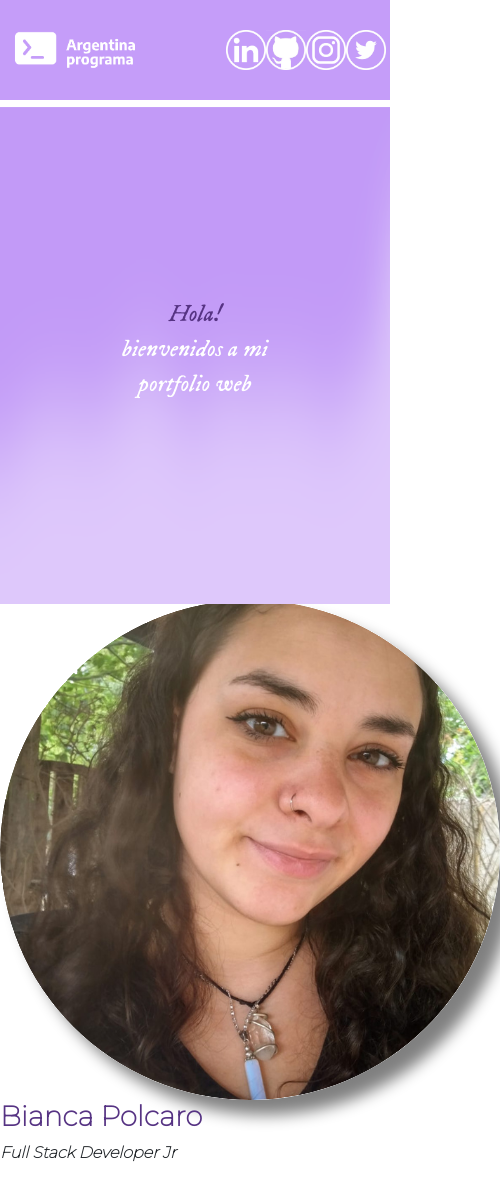
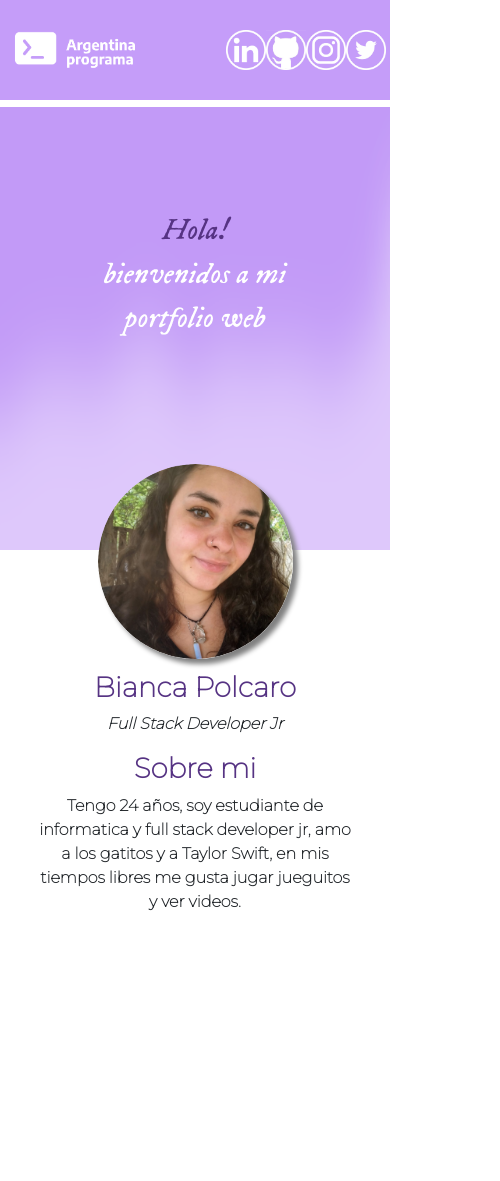
Before and after one commit to biann026/AP_MiPortfolio_Front, an Angular app in the folder Portfolio/: page / in a window 390 px wide. Shown: the whole page, 500 px wide, since content can reach past the window. After the commit the page ends 930 px from the top, so only its background shows below. Built offline with nearby package versions, Linux system fonts and the light colour scheme.

Commit message:
sobre-mi
cambios para que se vea bonito

```diff
--- a/Portfolio/src/app/app.component.html
+++ b/Portfolio/src/app/app.component.html
@@ -1,3 +1,3 @@
 <app-header></app-header>
 <app-banner></app-banner>
-<app-persona></app-persona>
+<app-sobre-mi></app-sobre-mi>
--- a/Portfolio/src/app/app.module.ts
+++ b/Portfolio/src/app/app.module.ts
@@ -6,7 +6,6 @@ import { AppComponent } from './app.component';
 import { HeaderComponent } from './components/header/header.component';
 import { BannerComponent } from './components/banner/banner.component';
 import { SobreMiComponent } from './components/sobre-mi/sobre-mi.component';
-import { PersonaComponent } from './components/persona/persona.component';
 
 @NgModule({
   declarations: [
@@ -14,7 +13,6 @@ import { PersonaComponent } from './components/persona/persona.component';
     HeaderComponent,
     BannerComponent,
     SobreMiComponent,
-    PersonaComponent,
   ],
   imports: [
     BrowserModule,
--- a/Portfolio/src/app/components/banner/banner.component.css
+++ b/Portfolio/src/app/components/banner/banner.component.css
@@ -22,7 +22,7 @@
 .banner p{
     text-align: center;
     position: absolute;
-    top: 40%;
+    top: 50%;
     left: 50%;
     transform: translate(-50%, -50%);
     font-size: 3.5vw;
@@ -40,14 +40,14 @@
 
    .banner img{
     width: 100%;
-    height: 500px;
+    height: 90%;
     }
 
     .banner p {
         text-align: center;
         position: absolute;
-        font-size: 6vw;
-        top: 50%;
+        font-size: 7.5vw;
+        top: 35%;
         left: 50%;
         transform: translate(-50%, -50%);
     }
--- a/Portfolio/src/app/components/persona/persona.component.css
+++ /dev/null
@@ -1,34 +0,0 @@
-.nombre h1{
-    font-weight: bold;
-    color: #563383;
-}
-.nombre p{
-    font-weight:bold;
-    font-style: italic;
-}
-.photo img{
-    border-radius: 100%;
-    box-shadow: 15px 15px 15px grey;
-}
-/*
-@media (min-width:576px){
-    .person {
-        position: absolute;
-        top: 60%;
-    }
-    .photo img{
-        width: 350px;
-    }
-    .photo{
-        padding-left: 60%;
-    }
-    .nombre{
-        padding-left: 20%;
-    }
-    .nombre h1{
-        font-size: 3vw;
-    }
-    .nombre p{
-        font-size: 1vw;
-    }
-}*/
--- a/Portfolio/src/app/components/persona/persona.component.html
+++ /dev/null
@@ -1,9 +0,0 @@
-<div class="person">
-    <div class="photo">
-        <img src="../../../assets/photo.png" clas="img-fluid" id="profilePhoto">
-    </div>
-    <div class="nombre font2">
-        <h1> Bianca Polcaro</h1>
-        <p>Full Stack Developer Jr</p>
-    </div>
-</div>
--- a/Portfolio/src/app/components/sobre-mi/sobre-mi.component.css
+++ b/Portfolio/src/app/components/sobre-mi/sobre-mi.component.css
@@ -1,56 +1,66 @@
-
-.info {
-    display: flex;
-    align-items: center;
-    align-items: center;
-    flex-direction: column;
+.person h1 {
+    color: #563383;
+    font-weight: bolder;
 }
-.info h1{
-    color: #563383;
+.person p{
+    font-style: italic;
     font-weight: bold;
 }
-.info p{
+
+.about h1{
     color: #563383;
-    font-weight:bold;
+    font-weight: bolder;
+}
+
+.about p {
+    font-weight: bold;
+}
+.person img{
+    border-radius: 100%;
+    box-shadow: 5px 5px 5px grey;
 }
 
 @media (min-width:576px){
+    .sobreMi {
+        display: flex;
+        justify-content: center;
+        align-items: flex-end;
+        position: absolute;
+        top: 590px;
+        margin-left: 5%;
+        margin-right: 10%;
+    }
+    .about {
+        margin-left: 15%;
+    }
+    .person{
+        text-align: center;
+    }
+    .person img{
+        width: 70%;
+    }
+    .about p{
+        font-size: 1vw;
+    }
+
 }
 
 @media (max-width:575px){
-    .info{
-        flex-direction: column;
+    .sobreMi {
+        text-align: center;
+        width: 100%;
+        position: absolute;
+        top: 55%;
     }
-    .photo{
-        display: flex;
-        justify-content: center;
-        align-items: center;
+    .person img{
+        width: 50%;
     }
-    #profilePhoto{
-        max-width: 195px;
+    .person h1{
+        margin-top: 3%;
     }
-    .info{
-        padding-top: 40%;
+    .about{
+        margin-left: 10%;
+        margin-right: 10%;
     }
-    .nombre h1{
-        font-size: 10vw;
-    }
-    .nombre p{
-        font-size: 5vw;
-    }
-    .sobre-mi{
-        display: flex;
-        flex-direction: column;
-        justify-content: center;
-        align-items: center;
-        padding-top: 10%;
-        padding-left: 2.5%;
-        padding-right: 2.5%;
-    }
-     .sobre-mi h1{
-        font-size: 9vw;
-    }
-    .sobre-mi p {
-        font-size: 6.5vw;
-    }
+
 }
--- a/Portfolio/src/app/components/sobre-mi/sobre-mi.component.html
+++ b/Portfolio/src/app/components/sobre-mi/sobre-mi.component.html
@@ -1,6 +1,15 @@
-<div class="info font2">
+<div class="sobreMi font2">
+        <div class="person">
+            <div>
+            <img src="../../../assets/photo.png" clas="img-fluid" id="profilePhoto">
+            <h1> Bianca Polcaro</h1>
+            <p>Full Stack Developer Jr</p>
+            </div>
+        </div>
+        <div class="about">
         <h1>Sobre mi</h1>
         <p>Tengo 24 años, soy estudiante de informatica y full stack developer jr,
             amo a los gatitos y a Taylor Swift, en mis tiempos libres me gusta
             jugar jueguitos y ver videos.</p>
+        </div>
 </div>
```
Also changed, not shown: Portfolio/src/app/components/persona/persona.component.ts (deleted, +0 -10 lines), Portfolio/src/app/components/header/header.component.css (line endings or trailing spaces), 1 other file (tests, documents, lock files or other folders).
